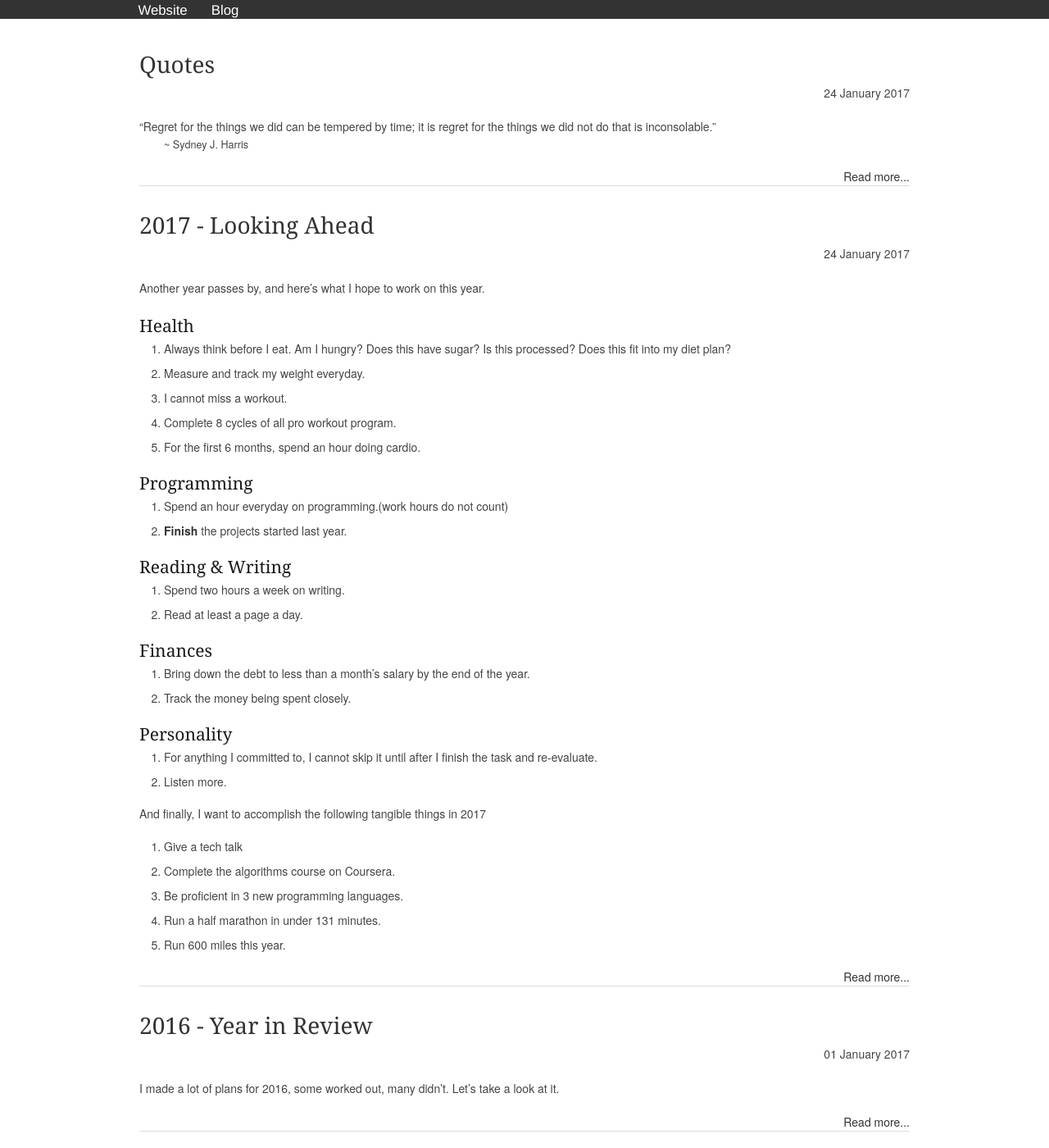
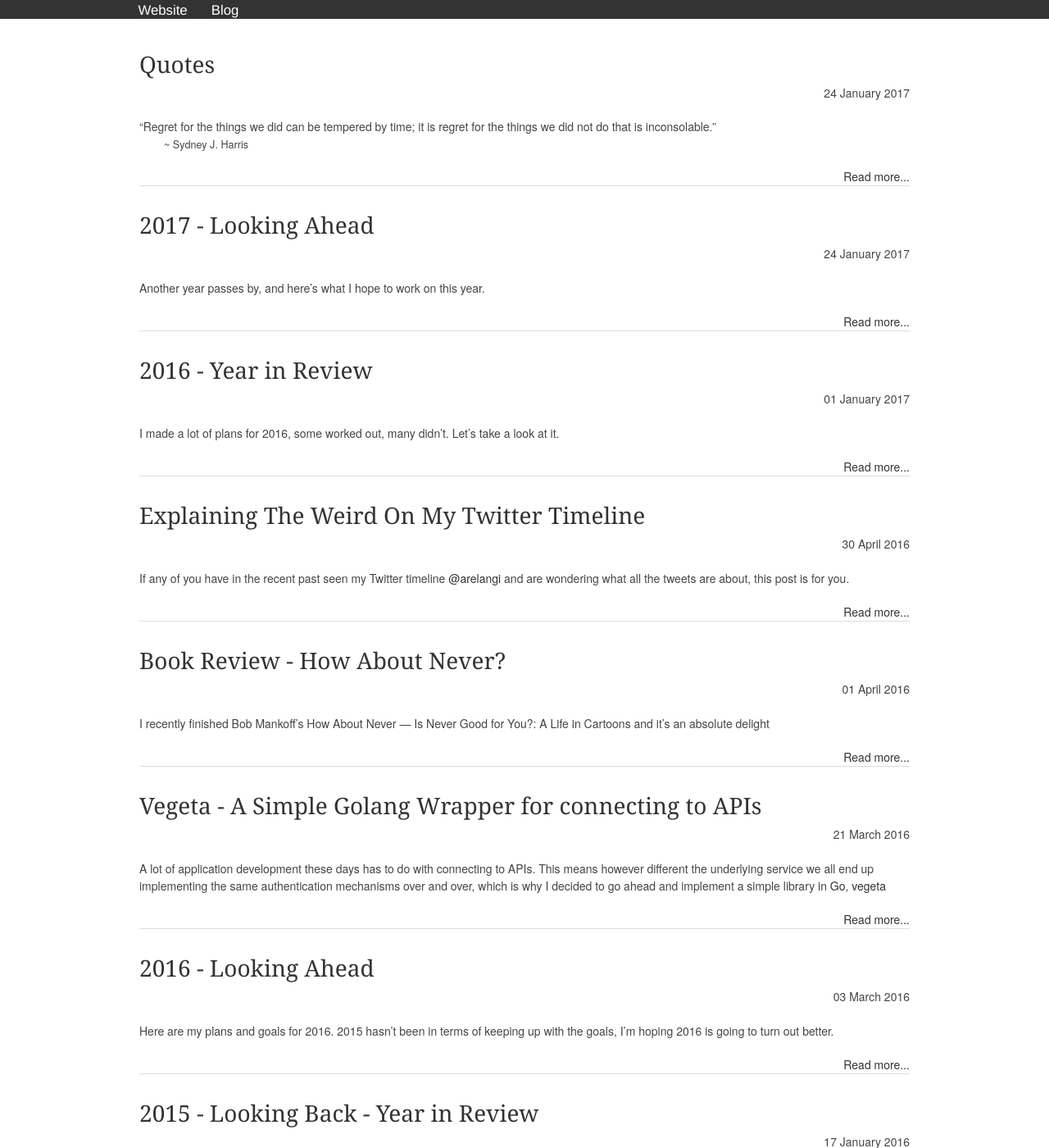
Before and after one commit to arelangi/adityarelangi.com, a Jekyll site: the page blog/index.html, which Jekyll copies as it is, in a window 1280 px wide and 1400 px high. Shown: the whole window at 82% size. Built offline with Jekyll 4.4.1, drawn with Linux system fonts in a browser that asks for light colours.

Commit message:
Add the delimiter

```diff
--- a/blog/index.html
+++ b/blog/index.html
@@ -47,54 +47,6 @@
   	<span class="post-date">24 January 2017 </span><br/><br/>
 
   	<p>Another year passes by, and here’s what I hope to work on this year.</p>
-
-<h4 id="health">Health</h4>
-
-<ol>
-  <li>Always think before I eat. Am I hungry? Does this have sugar? Is this processed? Does this fit into my diet plan?</li>
-  <li>Measure and track my weight everyday.</li>
-  <li>I cannot miss a workout.</li>
-  <li>Complete 8 cycles of all pro workout program.</li>
-  <li>For the first 6 months, spend an hour doing cardio.</li>
-</ol>
-
-<h4 id="programming">Programming</h4>
-
-<ol>
-  <li>Spend an hour everyday on programming.(work hours do not count)</li>
-  <li><strong>Finish</strong> the projects started last year.</li>
-</ol>
-
-<h4 id="reading--writing">Reading &amp; Writing</h4>
-
-<ol>
-  <li>Spend two hours a week on writing.</li>
-  <li>Read at least a page a day.</li>
-</ol>
-
-<h4 id="finances">Finances</h4>
-
-<ol>
-  <li>Bring down the debt to less than a month’s salary by the end of the year.</li>
-  <li>Track the money being spent closely.</li>
-</ol>
-
-<h4 id="personality">Personality</h4>
-
-<ol>
-  <li>For anything I committed to, I cannot skip it until after I finish the task and re-evaluate.</li>
-  <li>Listen more.</li>
-</ol>
-
-<p>And finally, I want to accomplish the following tangible things in 2017</p>
-
-<ol>
-  <li>Give a tech talk</li>
-  <li>Complete the algorithms course on Coursera.</li>
-  <li>Be proficient in 3 new programming languages.</li>
-  <li>Run a half marathon in under 131 minutes.</li>
-  <li>Run 600 miles this year.</li>
-</ol>
 
 
 
--- a/blog/looking-ahead-2017.html
+++ b/blog/looking-ahead-2017.html
@@ -26,6 +26,8 @@
 
 		<div class="content">
 			<p>Another year passes by, and here’s what I hope to work on this year.</p>
+
+<!--excerpt-->
 
 <h4 id="health">Health</h4>
 
```
